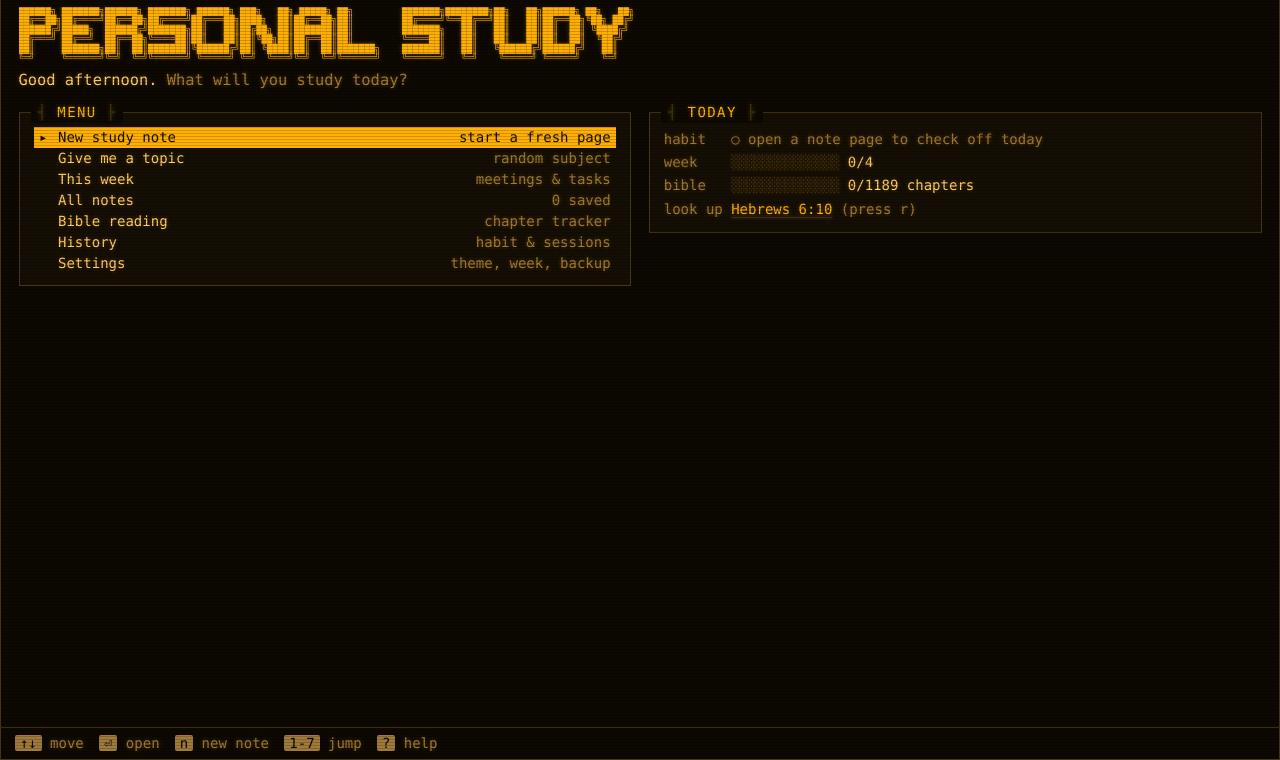
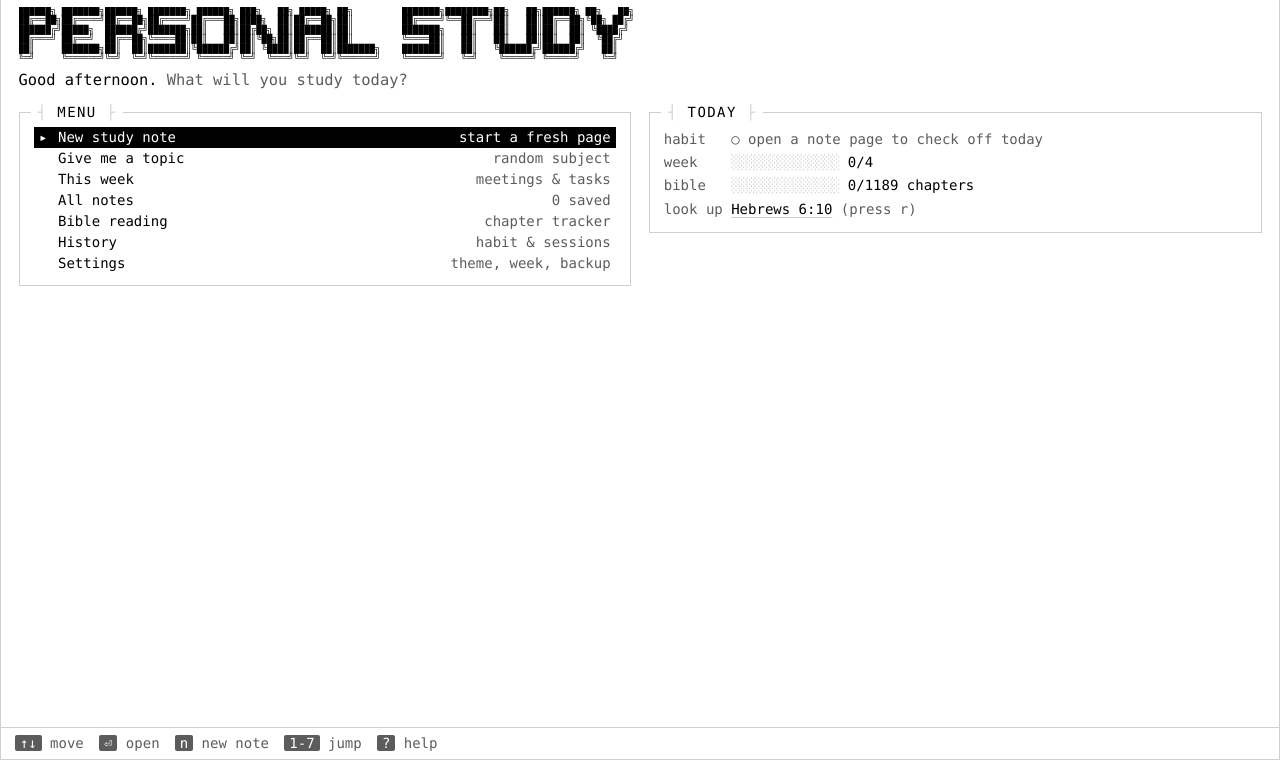
Before and after one commit to 9wx9st9vhm-tech/Personal-study-app, a website built with Vite: page index.html in a window 1280 px wide. Shown: the part 40-800 px from the top of the page. Built offline with nearby package versions, Linux system fonts and the light colour scheme.

Commit message:
Make white background with black text the default look
Adds a 'white' theme, makes it the default, and switches existing
installs to it once. The other themes stay available in Settings.

Co-Authored-By: Claude Opus 5.5 <noreply@anthropic.com>
Claude-Session: https://claude.ai/code/session_013uog4HYo35Vm4Txn8KDPmy

```diff
--- a/index.html
+++ b/index.html
@@ -5,8 +5,8 @@
     <meta name="viewport" content="width=device-width, initial-scale=1.0" />
     <title>Personal Study</title>
     <style>
-      /* Dark from the very first frame, before the styles load. */
-      html, body { background: #0d0902; margin: 0; }
+      /* White from the very first frame, before the styles load. */
+      html, body { background: #ffffff; margin: 0; }
     </style>
   </head>
   <body>
--- a/src/model.ts
+++ b/src/model.ts
@@ -65,7 +65,7 @@ export interface Session {
   at: string; // ISO timestamp of the first open that day
 }
 
-export type ThemeName = "amber" | "phosphor" | "ice" | "paper";
+export type ThemeName = "white" | "amber" | "phosphor" | "ice" | "paper";
 export type AIProvider = "off" | "claude" | "local";
 
 export interface Settings {
@@ -80,6 +80,8 @@ export interface Settings {
   linkTarget: LinkTarget;
   /** Reserved for the AI plug-in. Always "off" in version 1. */
   aiProvider: AIProvider;
+  /** Bumped when the default look changes, so existing installs switch once. */
+  lookVersion?: number;
 }
 
 export interface AppData {
@@ -104,7 +106,7 @@ export function newId(): string {
 }
 
 export const DEFAULT_SETTINGS: Settings = {
-  theme: "amber",
+  theme: "white",
   bootAnimation: true,
   scanlines: true,
   recentDays: 30,
@@ -112,6 +114,7 @@ export const DEFAULT_SETTINGS: Settings = {
   carryOver: true,
   linkTarget: "web",
   aiProvider: "off",
+  lookVersion: 2,
 };
 
 export const DEFAULT_TEMPLATES: string[] = [
@@ -157,6 +160,11 @@ export function normalizeData(raw: unknown, builtInTopics: Topic[]): AppData {
     settings: { ...DEFAULT_SETTINGS, ...(d.settings ?? {}) },
     lastProjectId: d.lastProjectId,
   };
+  // Version 2 made white the default; switch existing installs over once.
+  if (d.settings && (d.settings.lookVersion ?? 1) < 2) {
+    data.settings.theme = "white";
+    data.settings.lookVersion = 2;
+  }
   const known = new Set(data.topics.map((t) => t.id));
   for (const t of builtInTopics) if (!known.has(t.id)) data.topics.push({ ...t });
   return data;
--- a/src/screens/settings.ts
+++ b/src/screens/settings.ts
@@ -18,6 +18,7 @@ interface Setting {
 }
 
 const THEMES: { id: ThemeName; label: string }[] = [
+  { id: "white", label: "white" },
   { id: "amber", label: "amber" },
   { id: "phosphor", label: "green phosphor" },
   { id: "ice", label: "ice blue" },
@@ -83,7 +84,7 @@ export function settingsScreen(app: App): Screen {
   const items: Setting[] = [
     {
       label: "Theme",
-      value: () => THEMES.find((t) => t.id === s().theme)!.label,
+      value: () => THEMES.find((t) => t.id === s().theme)?.label ?? s().theme,
       change: (dir) => set(() => (s().theme = cycle(THEMES.map((t) => t.id), s().theme, dir))),
     },
     {
--- a/src/styles.css
+++ b/src/styles.css
@@ -1,7 +1,6 @@
 /* The terminal look. Colors come from the theme variables at the top, so a
    new theme is just a new block of variables. */
 
-:root,
 [data-theme="amber"] {
   --bg: #0d0902;
   --panel: #140e04;
@@ -40,6 +39,20 @@
   --ok: #8df0c6;
   --warn: #ff9b7a;
   --glow: rgba(108, 199, 255, 0.3);
+}
+:root,
+[data-theme="white"] {
+  --bg: #ffffff;
+  --panel: #ffffff;
+  --fg: #000000;
+  --dim: #5c5c5c;
+  --faint: #cfcfcf;
+  --accent: #000000;
+  --sel-bg: #000000;
+  --sel-fg: #ffffff;
+  --ok: #1d6b1d;
+  --warn: #b00020;
+  --glow: transparent;
 }
 [data-theme="paper"] {
   --bg: #f3ead6;
@@ -85,6 +98,9 @@ body {
   pointer-events: none;
   background: repeating-linear-gradient(to bottom, transparent 0 2px, rgba(0, 0, 0, 0.18) 2px 3px);
   z-index: 100;
+}
+.scanlines[data-theme="white"] body::after {
+  background: none;
 }
 .scanlines[data-theme="paper"] body::after {
   background: repeating-linear-gradient(to bottom, transparent 0 2px, rgba(60, 40, 10, 0.05) 2px 3px);
@@ -593,6 +609,7 @@ textarea.stop.focused {
   background: rgba(0, 0, 0, 0.55);
   z-index: 50;
 }
+[data-theme="white"] .overlay,
 [data-theme="paper"] .overlay {
   background: rgba(58, 44, 23, 0.25);
 }
```
Also changed, not shown: src/logic.test.ts (+2 -1 lines).
